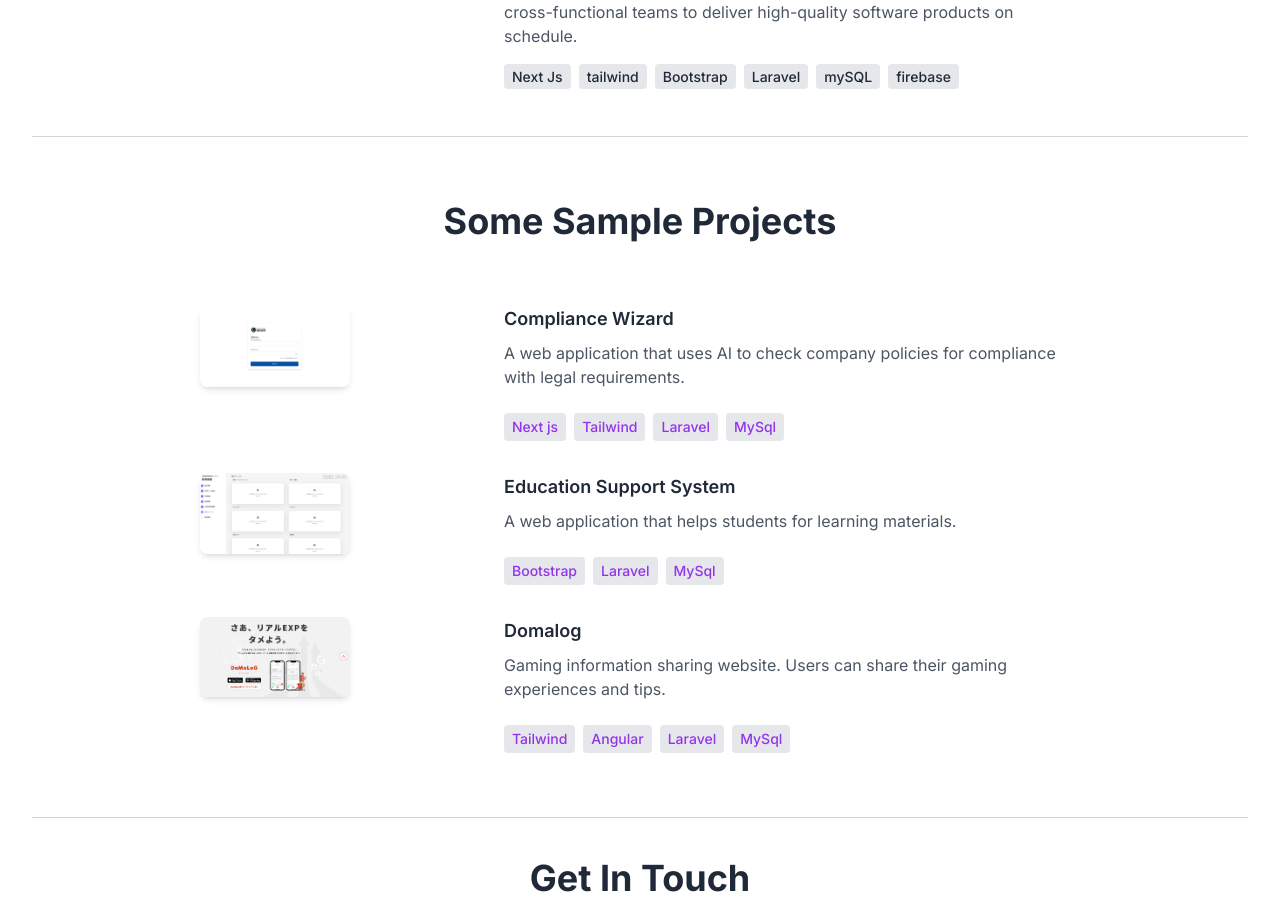
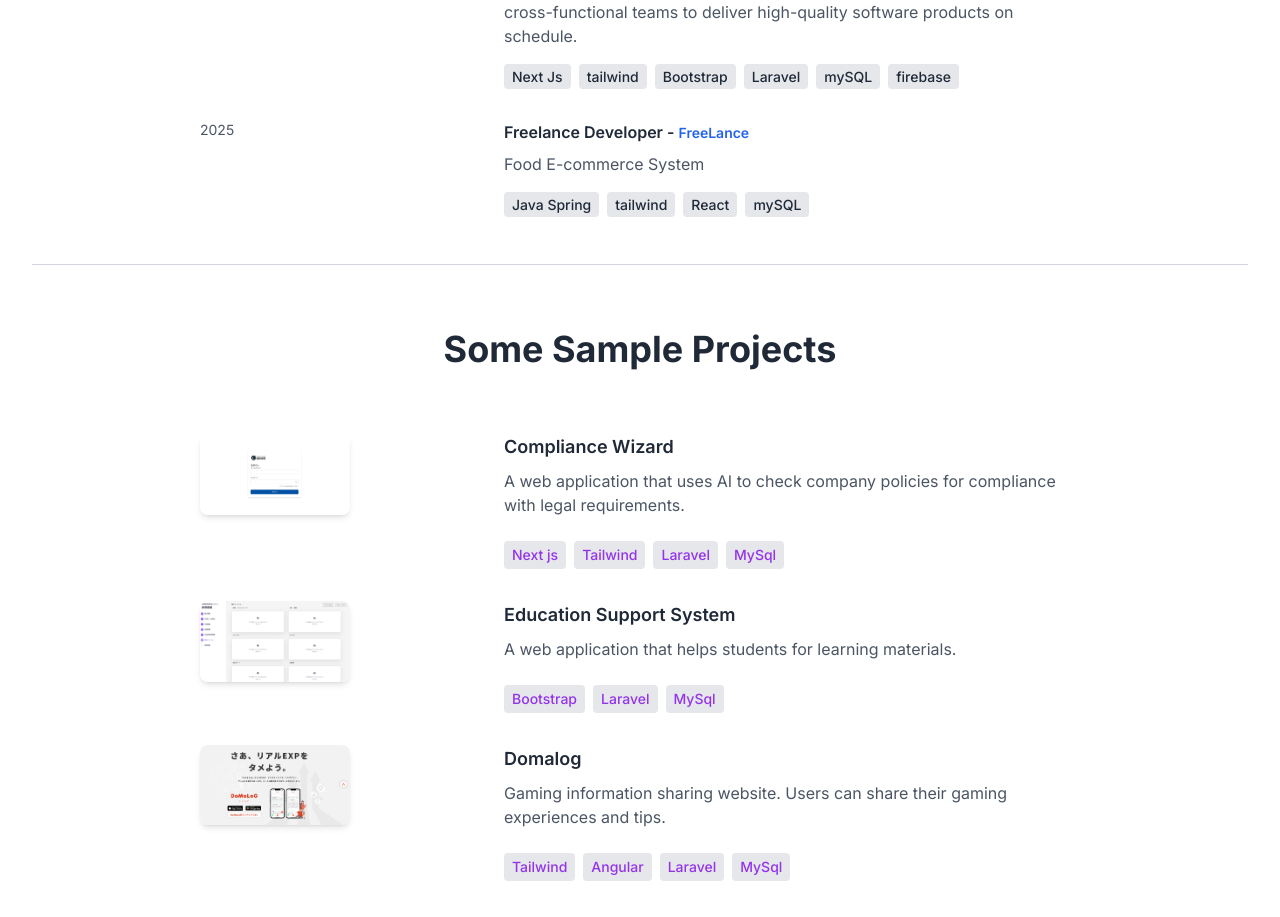
Before and after one commit to lma-dev/portfolio, a React (Vite) app: page / in a window 1280 px wide. Shown: the part 3680-4597 px from the top of the page. Built offline with nearby package versions, Linux system fonts and the light colour scheme.

Commit message:
add new experience

```diff
--- a/src/constants/index.ts
+++ b/src/constants/index.ts
@@ -42,6 +42,13 @@ export const EXPERIENCES = [
     company: " One Terrace",
     description: `Developed Policy Checking System Using Ai , Learning ManagementSystem, School Exam System and so on. Collaborated with cross-functional teams to deliver high-quality software products on schedule.`,
     technologies: ["Next Js","tailwind","Bootstrap","Laravel", "mySQL","firebase"],
+  },
+  {
+    year: "2025",
+    role: "Freelance Developer",
+    company: "FreeLance",
+    description: `Food E-commerce System`,
+    technologies: ["Java Spring","tailwind","React", "mySQL"],
   },
 ];
 
```
Also changed, not shown: package.json (+8 -3 lines), 1 other file (tests, documents, lock files or other folders).
